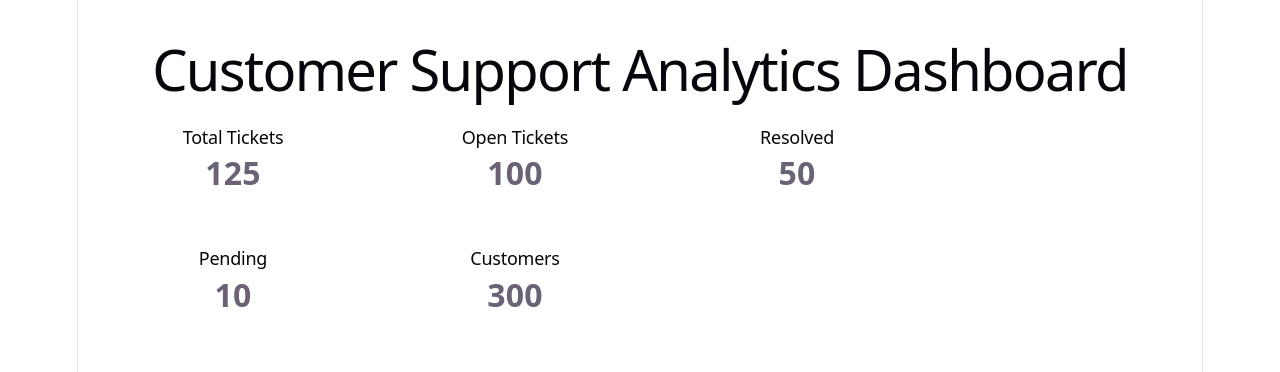
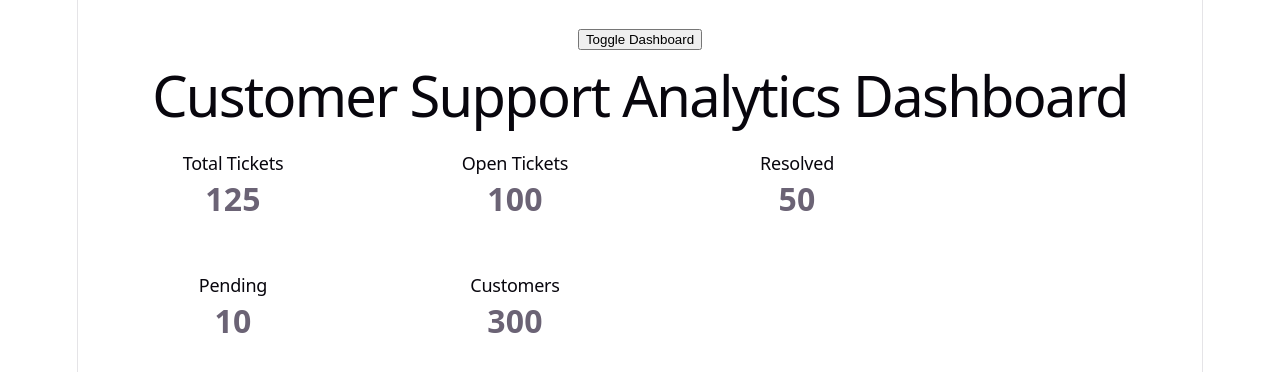
Before and after one commit to Mikita1012/customer-support-analytics-dashboard, a React (Vite) app: page / in a window 1280 px wide. Shown: the top 372 px of the page. Built offline with nearby package versions, Linux system fonts and the light colour scheme.

Commit message:
Day 6 - Implement conditional rendering with React state

```diff
--- a/src/App.jsx
+++ b/src/App.jsx
@@ -7,6 +7,7 @@ import MetricCard from "./components/MetricCard";
 
 function App() {
   const [ticketCount, setTicketCount] = useState(25);
+  const[showDashboard, setShowDashboard] = useState(true);
 
   const metrics = [
     {
@@ -24,7 +25,7 @@ function App() {
 
     {
       title: "Pending",
-      value: 10
+      value: 10,
     },
 
     {
@@ -34,6 +35,9 @@ function App() {
   ];
   return (
     <div className="dashboard">
+      <button onClick={() => setShowDashboard(!showDashboard)}>
+        Toggle Dashboard
+      </button>
       <h1>Customer Support Analytics Dashboard</h1>
       {/* <div className='dashboard-cards'>
         <MetricCard
@@ -53,12 +57,18 @@ function App() {
         value={300}
       />
       </div> */}
-
-      <div className="dashboard-cards">
-        {metrics.map((metric, index) => (
-          <MetricCard key={index} title={metric.title} value={metric.value} />   //For every metric inside metrics array create one MetricCard
-        ))}
-      </div>
+      {
+      showDashboard ? (
+        <div className="dashboard-cards">
+          {
+          metrics.map((metric, index) => (
+            <MetricCard key={index} title={metric.title} value={metric.value}  //For every metric inside metrics array create one MetricCard
+          />
+          ))}
+        </div>
+      ) : (
+        <p>Dashboard Hidden</p>
+      )}
     </div>
   );
 }
```
Also changed, not shown: 1 other file (tests, documents, lock files or other folders).
